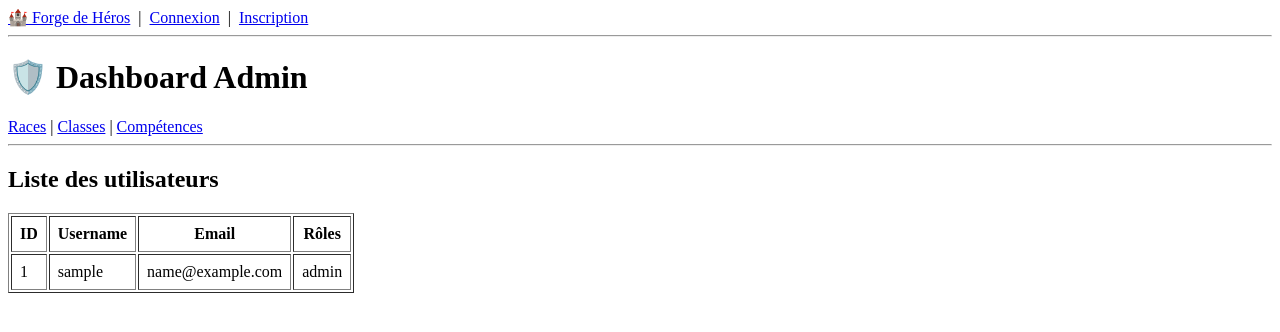
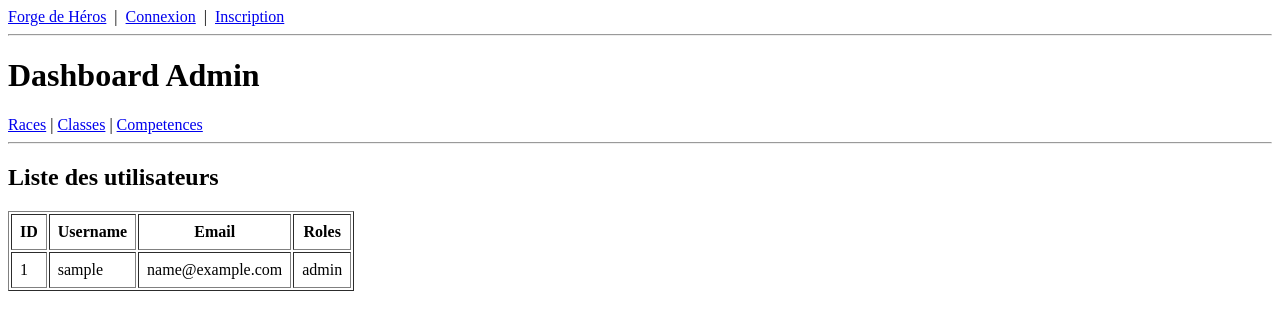
Before and after one commit to Squarry115/projet-hero-forge, a Symfony app: template templates/admin/index.html.twig in a window 1280 px wide. Shown: the top 332 px of the page. Run offline with Twig, Linux system fonts and the light colour scheme; the template is opened without the code that fills it: most values are stand-ins (such as "Sample title", 1, 10 or a date in 2020); some libraries are stand-ins or nearby versions.

Commit message:
Version finale

```diff
--- a/templates/admin/index.html.twig
+++ b/templates/admin/index.html.twig
@@ -3,12 +3,12 @@
 {% block title %}Dashboard Admin{% endblock %}
 
 {% block body %}
-<h1>🛡️ Dashboard Admin</h1>
+<h1>Dashboard Admin</h1>
 
 <nav>
     <a href="{{ path('admin_race_index') }}">Races</a> |
     <a href="{{ path('admin_class_index') }}">Classes</a> |
-    <a href="{{ path('admin_skill_index') }}">Compétences</a>
+    <a href="{{ path('admin_skill_index') }}">Competences</a>
 </nav>
 
 <hr>
@@ -20,7 +20,7 @@
             <th>ID</th>
             <th>Username</th>
             <th>Email</th>
-            <th>Rôles</th>
+            <th>Roles</th>
         </tr>
     </thead>
     <tbody>
--- a/templates/base.html.twig
+++ b/templates/base.html.twig
@@ -8,7 +8,7 @@
     </head>
     <body>
         <nav>
-            <a href="{{ path('app_home') }}">🏰 Forge de Héros</a>
+            <a href="{{ path('app_home') }}">Forge de Héros</a>
             &nbsp;|&nbsp;
             {% if is_granted('ROLE_USER') %}
                 Bonjour {{ app.user.username }} !
--- a/templates/home/index.html.twig
+++ b/templates/home/index.html.twig
@@ -3,12 +3,12 @@
 {% block title %}Accueil - Forge de Héros{% endblock %}
 
 {% block body %}
-<h1>🏰 Bienvenue sur la Forge de Héros</h1>
+<h1>Bienvenue sur la Forge de Héros</h1>
 <p>Créez et gérez vos personnages de jeu de rôle !</p>
 
 {% if is_granted('ROLE_USER') %}
     <p>Vous êtes connecté en tant que <strong>{{ app.user.username }}</strong>.</p>
-    <a href="#">Voir mes personnages</a>
+    <a href="{{ path('app_character_index') }}">Voir mes personnages</a>
 {% else %}
     <a href="{{ path('app_register') }}">Créer un compte</a>
     &nbsp;|&nbsp;
```
Also changed, not shown: README.md.
